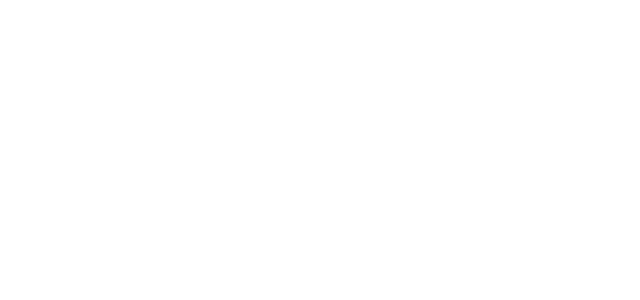
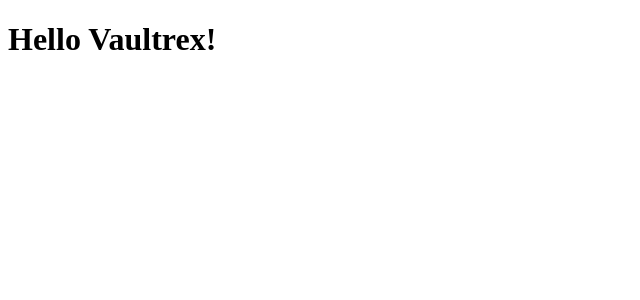
Before and after one commit to FooxxyyDev/vaultrex-frontend, a React (Vite) app: page / in a window 1280 px wide. Shown: the top 300 px of the page, without its empty margins (0-640 px from the left). Built offline with nearby package versions, Linux system fonts and the light colour scheme.

Commit message:
Update main.jsx

```diff
--- a/src/main.jsx
+++ b/src/main.jsx
@@ -1,6 +1,10 @@
-import React from "react";
-import ReactDOM from "react-dom/client";
-import App from "./App.jsx";
+import React from 'react';
+import ReactDOM from 'react-dom/client';
+import App from './App.jsx';
 
-ReactDOM.createRoot(document.getElementById("root")).render(
+const root = ReactDOM.createRoot(document.getElementById('root'));
+root.render(
+    <React.StrictMode>
+        <App />
+    </React.StrictMode>
 );
```
